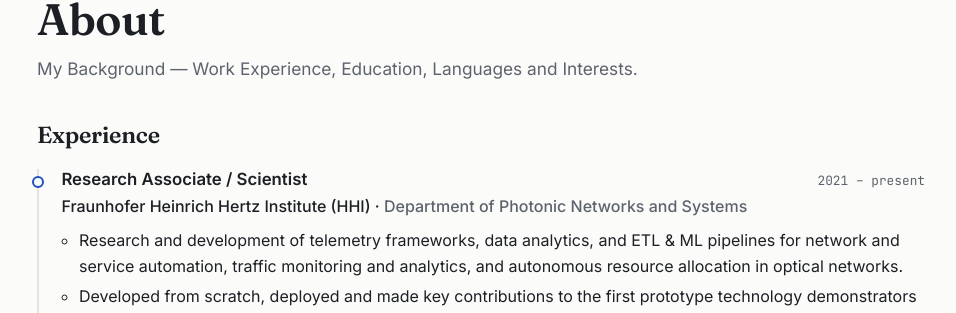
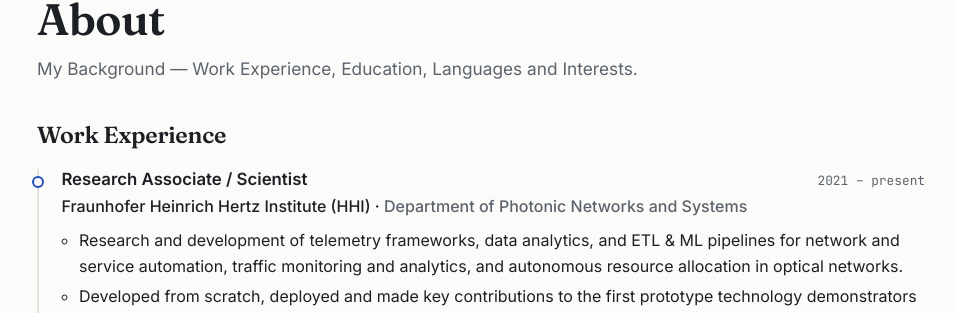
Before and after one commit to mihailbalanici/mihailbalanici.github.io, a Jekyll site: the page built from about.html, in a window 1280 px wide and 900 px high. Shown: the part 129-442 px from the top of the window, without its empty margins (159-1115 px from the left). Built offline with Jekyll 4.4.1, drawn with Linux system fonts in a browser that asks for light colours.

Commit message:
Update about.html

```diff
--- a/about.html
+++ b/about.html
@@ -5,7 +5,7 @@
 lead: My Background — Work Experience, Education, Languages and Interests.
 ---
 <section class="block block-first">
-  <h2>Experience</h2>
+  <h2>Work Experience</h2>
   <ol class="timeline">
     {% for job in site.data.experience %}
     <li>
@@ -13,7 +13,7 @@
         <h3>{{ job.role }}</h3>
         <span class="period">{{ job.period }}</span>
       </div>
-      <p class="org">{{ job.org }}{% if job.unit %} · <span class="muted">{{ job.unit }}</span>{% endif %}</p>
+      <p class="org">{% if job.url and job.url != "" %}<a href="{{ job.url }}" target="_blank" rel="noopener">{{ job.org }}</a>{% else %}{{ job.org }}{% endif %}{% if job.unit %} · <span class="muted">{{ job.unit }}</span>{% endif %}</p>
       <ul>
         {% for p in job.points %}<li>{{ p }}</li>{% endfor %}
       </ul>
@@ -54,7 +54,7 @@
   <ul class="chips">
     <li>Fitness &amp; tennis</li>
     <li>Investing &amp; financial markets</li>
-    <li><a href="{{ '/photography/' | relative_url }}">Digital photography</a></li>
+    <li>Digital photography</li>
     <li>Traveling &amp; hiking</li>
   </ul>
 </section>
```
